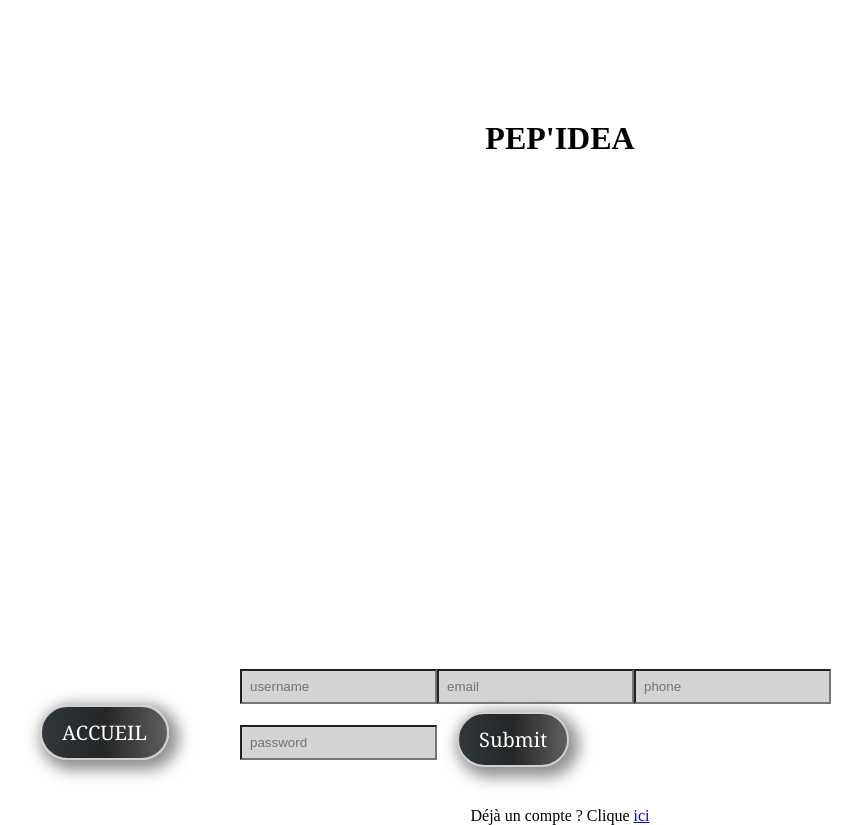
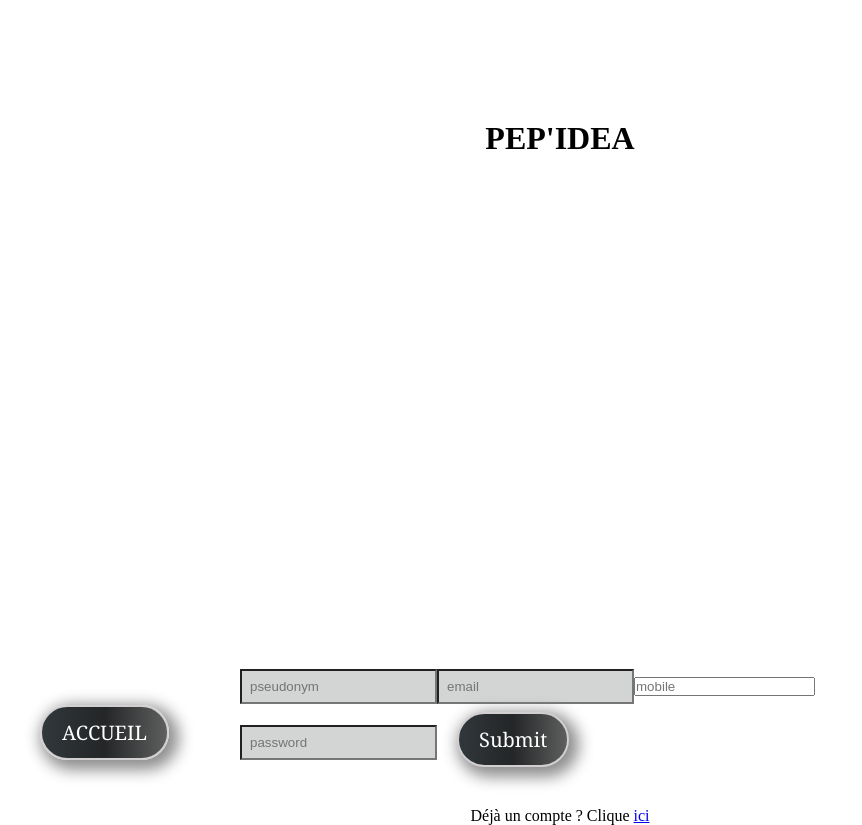
Before and after one commit to WildCodeSchool/remote-fr-q2p3-digico-front, a React (Create React App) app: page /signup in a window 1280 px wide. Shown: the whole page, without its empty margins (80-942 px from the left). Built offline with nearby package versions, Linux system fonts and the light colour scheme.

Commit message:
Finition back & Front signup

```diff
--- a/src/App.jsx
+++ b/src/App.jsx
@@ -4,8 +4,8 @@ import CreateIdea from "./pages/Idea/CreateIdea.jsx";
 import ListIdea from "./pages/Idea/ListIdea.jsx";
 import ListProject from "./pages/Project/ListProject.jsx";
 import DetailsProject from "./pages/Project/DetailsProject.jsx";
-import Signup from "./components/Login/Signup.jsx"
-import Login from "./components/Login/Login.jsx"
+import Signup from "./components/LogIn/Signup.jsx"
+import Login from "./components/LogIn/Login.jsx"
 import Contribution from "./pages/Contribution.jsx";
 
 
--- a/src/components/LogIn/Signup.jsx
+++ b/src/components/LogIn/Signup.jsx
@@ -1,28 +1,84 @@
-import React from 'react';
+import {useState} from 'react';
 import { useForm } from 'react-hook-form';
 import {Link} from 'react-router-dom';
+import axios from 'axios';
 import "./signup.css"
 
 function Signup() {
-    const { handleSubmit, errors } = useForm();
-    const onSubmit = (data) => {
-        console.log(data);
+    const { handleSubmit, errors, register } = useForm();
+    const url = "http://localhost:8000/api/users/register"
+    const [user, setUser] = useState({
+        pseudonym:"",
+        password:"",
+        email:"",
+        mobile:""
+    })
+    const registerUser = () => {
+        axios.post(url, {
+            pseudonym: user.pseudonym,
+            password: user.password,
+            email: user.email,
+            mobile: user.mobile
+        })
+        alert("Bienvenue chez nous!")
       };
+
+    function handleInput(e){
+        const newUser= {...user}
+        newUser[e.target.id] = e.target.value
+        setUser(newUser)
+    }
 
     return (
         <div>
             <h1 className="pepidea_signup">PEP'IDEA</h1>
-            <form className="form_signup"onSubmit={handleSubmit(onSubmit)}>
-                <input className="pseudo_signup"name="pseudonyme"  placeholder="username"/>
-                <input className="email_signup"name="email"  placeholder="email" type="email"/>
-                <input className="phone_signup"name="phone"  placeholder="phone" />
-                <input className="password_signup"name="password"  placeholder="password"/>
+            <form className="form_signup"onSubmit={handleSubmit(registerUser)}>
+
+                <input
+                className="pseudo_signup"
+                type="text"
+                {...register("pseudonym")}
+                id="pseudonym"
+                onChange={(e)=>handleInput(e)}
+                placeholder="pseudonym"
+                required
+                />
+
+                <input
+                className="email_signup"
+                type="text"
+                {...register("email")}
+                id="email"
+                onChange={(e)=>handleInput(e)}
+                placeholder="email"
+                required
+                />
+
+                <input
+                className="mobile"
+                {...register("mobile")}
+                id="mobile"
+                onChange={(e)=>handleInput(e)}
+                placeholder="mobile"
+                required
+                />
+
+                <input
+                className="password_signup"
+                type="password"
+                {...register("password")}
+                id="password"
+                onChange={(e)=>handleInput(e)}
+                placeholder="password"
+                required
+                />
+
                 <input className="button_submit" type="submit"/>
              </form>
              <p className="sentence_no_account">
                  Déjà un compte ? Clique&nbsp;<Link to="/login" > ici </Link>
              </p>
-             <Link to='/'  className="button_welcome_signup">ACCUEIL</Link>
+             <Link to='/' className="button_welcome_signup">ACCUEIL</Link>
         </div>
     )
 }
```
